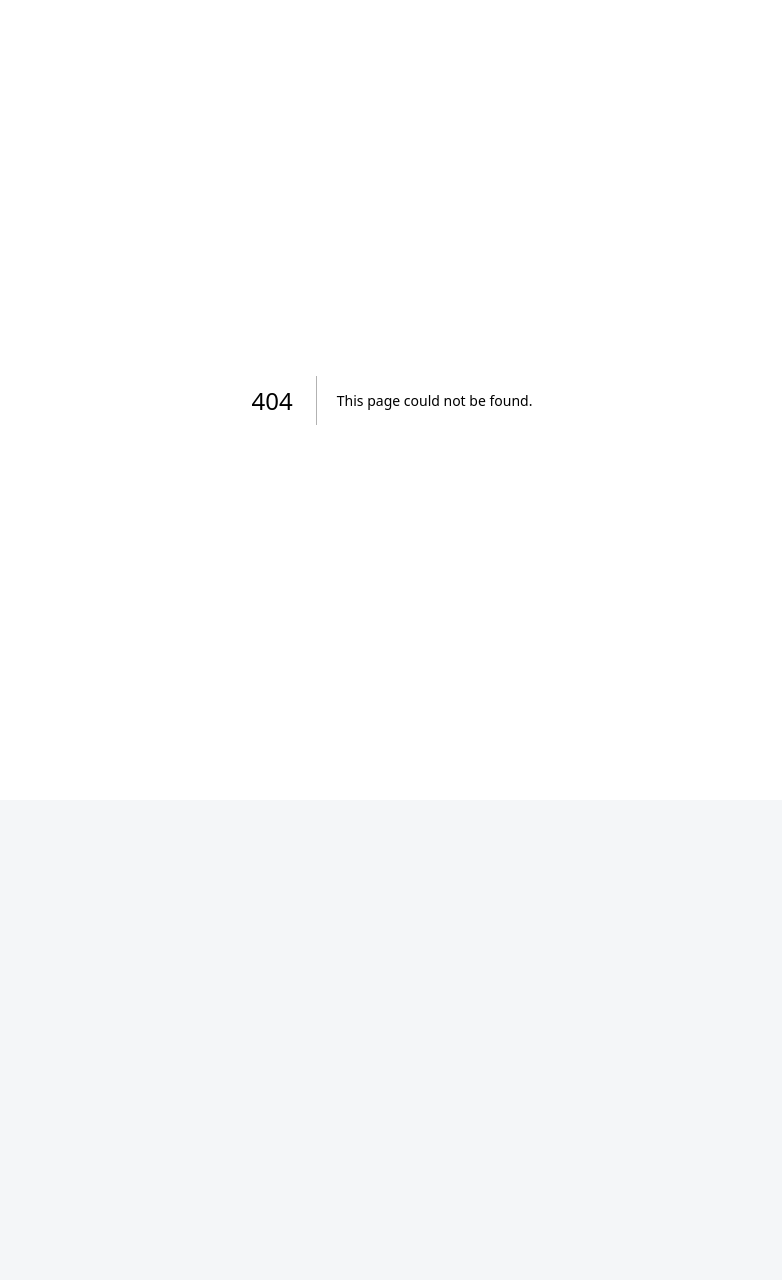
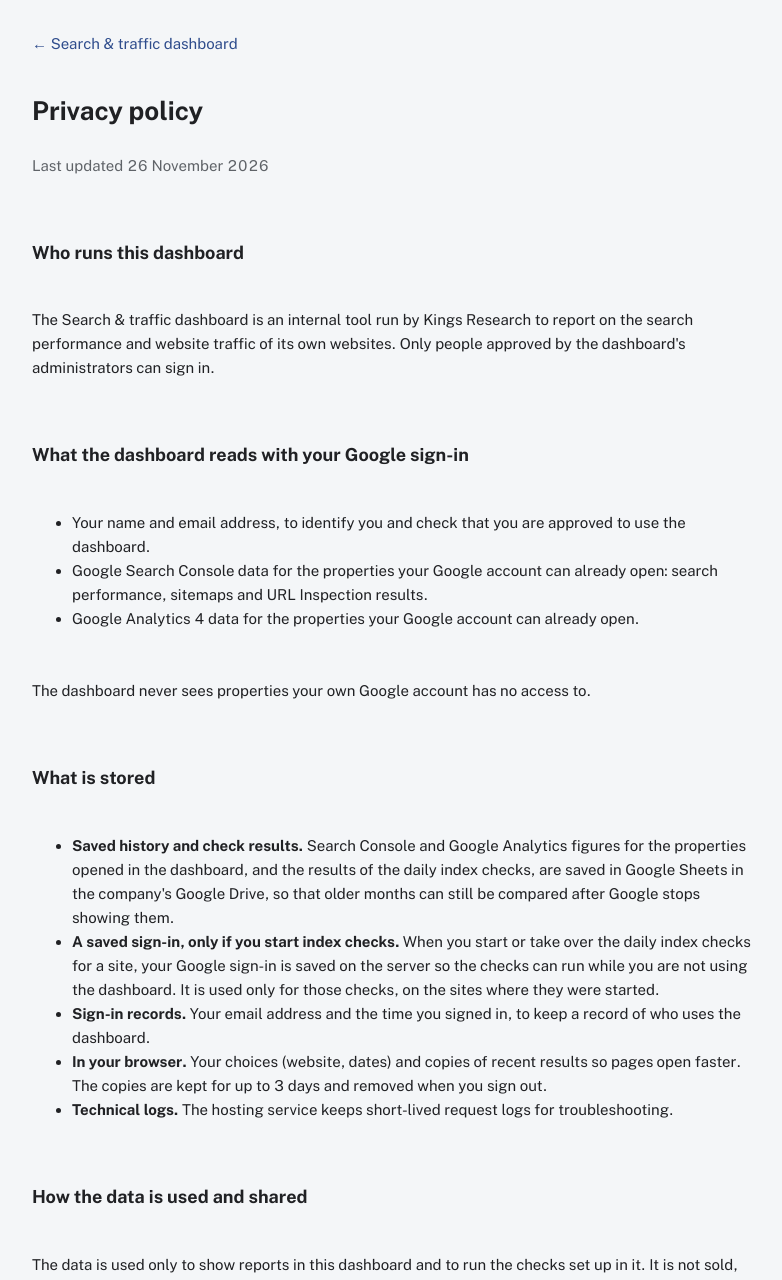
Before and after one commit to himanshusingh60120/seo-dashboard, a Next.js app: page /privacy in a window 1280 px wide. Before the commit this address had no page. Shown: the top 1280 px of the page, without its empty margins (248-1030 px from the left). Before the commit the page ends 800 px from the top, so only its background shows below. Built offline with nearby package versions, Linux system fonts and the light colour scheme.

Commit message:
Create page.tsx

```diff
--- /dev/null
+++ b/app/privacy/page.tsx
@@ -0,0 +1,100 @@
+// app/privacy/page.tsx
+// Privacy policy for Google's sign-in screen (Google Cloud → Google Auth Platform → Branding → privacy policy link).
+// It must open without signing in. Change the three values below if the operator, contact or date changes.
+import type { Metadata } from "next";
+import Link from "next/link";
+
+const OPERATOR = "Kings Research";
+const CONTACT = "hsingh@kingsresearch.com";
+const UPDATED = "26 November 2026";
+
+export const metadata: Metadata = { title: "Privacy policy · Search & traffic dashboard" };
+
+const H2 = { fontSize: 18, margin: "28px 0 8px" } as const;
+const MUTED = { color: "#5f6368" } as const;
+
+export default function PrivacyPage() {
+  return (
+    <main style={{ maxWidth: 760, margin: "0 auto", padding: "32px 20px 48px", lineHeight: 1.6, color: "#202124" }}>
+      <p style={{ margin: 0 }}>
+        <Link href="/">← Search &amp; traffic dashboard</Link>
+      </p>
+      <h1 style={{ fontSize: 26, margin: "16px 0 4px" }}>Privacy policy</h1>
+      <p style={{ ...MUTED, marginTop: 0 }}>Last updated {UPDATED}</p>
+
+      <h2 style={H2}>Who runs this dashboard</h2>
+      <p>
+        The Search &amp; traffic dashboard is an internal tool run by {OPERATOR} to report on the search performance and website traffic
+        of its own websites. Only people approved by the dashboard&apos;s administrators can sign in.
+      </p>
+
+      <h2 style={H2}>What the dashboard reads with your Google sign-in</h2>
+      <ul>
+        <li>Your name and email address, to identify you and check that you are approved to use the dashboard.</li>
+        <li>
+          Google Search Console data for the properties your Google account can already open: search performance, sitemaps and
+          URL Inspection results.
+        </li>
+        <li>Google Analytics 4 data for the properties your Google account can already open.</li>
+      </ul>
+      <p>The dashboard never sees properties your own Google account has no access to.</p>
+
+      <h2 style={H2}>What is stored</h2>
+      <ul>
+        <li>
+          <b>Saved history and check results.</b> Search Console and Google Analytics figures for the properties opened in the dashboard,
+          and the results of the daily index checks, are saved in Google Sheets in the company&apos;s Google Drive, so that older months
+          can still be compared after Google stops showing them.
+        </li>
+        <li>
+          <b>A saved sign-in, only if you start index checks.</b> When you start or take over the daily index checks for a site, your
+          Google sign-in is saved on the server so the checks can run while you are not using the dashboard. It is used only for those
+          checks, on the sites where they were started.
+        </li>
+        <li>
+          <b>Sign-in records.</b> Your email address and the time you signed in, to keep a record of who uses the dashboard.
+        </li>
+        <li>
+          <b>In your browser.</b> Your choices (website, dates) and copies of recent results so pages open faster. The copies are kept for
+          up to 3 days and removed when you sign out.
+        </li>
+        <li>
+          <b>Technical logs.</b> The hosting service keeps short-lived request logs for troubleshooting.
+        </li>
+      </ul>
+
+      <h2 style={H2}>How the data is used and shared</h2>
+      <p>
+        The data is used only to show reports in this dashboard and to run the checks set up in it. It is not sold, not used for
+        advertising and not shared outside {OPERATOR}, except with the services that run the dashboard: Vercel (hosting), Upstash
+        (server storage for settings and counters) and Google (Sheets, Drive, Search Console and Analytics). Saved figures for a site can
+        be seen by the colleagues who use the dashboard for that site.
+      </p>
+      <p>
+        The dashboard&apos;s use of information received from Google APIs adheres to the{" "}
+        <a href="https://developers.google.com/terms/api-services-user-data-policy" target="_blank" rel="noreferrer">
+          Google API Services User Data Policy
+        </a>
+        , including the Limited Use requirements.
+      </p>
+
+      <h2 style={H2}>Removing access or data</h2>
+      <p>
+        You can remove the dashboard&apos;s access to your Google account at any time on{" "}
+        <a href="https://myaccount.google.com/connections" target="_blank" rel="noreferrer">
+          myaccount.google.com/connections
+        </a>
+        . Any index checks running on your saved sign-in then pause until a colleague takes them over. To have your saved sign-in or
+        sign-in records deleted, email <a href={`mailto:${CONTACT}`}>{CONTACT}</a>.
+      </p>
+
+      <h2 style={H2}>Changes</h2>
+      <p>If this policy changes, the new version is published on this page with a new date.</p>
+
+      <h2 style={H2}>Contact</h2>
+      <p>
+        Questions about this policy: <a href={`mailto:${CONTACT}`}>{CONTACT}</a>
+      </p>
+    </main>
+  );
+}
```
